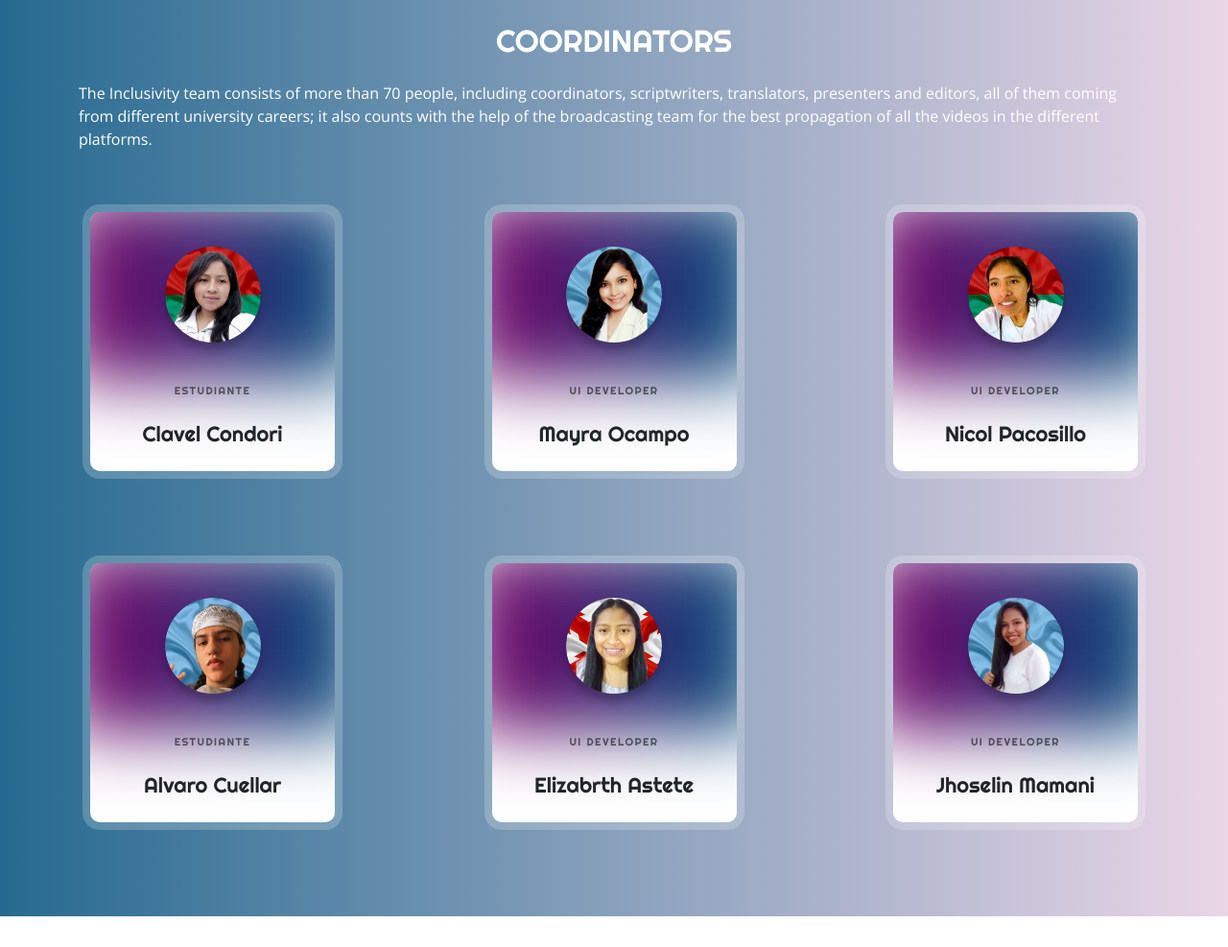
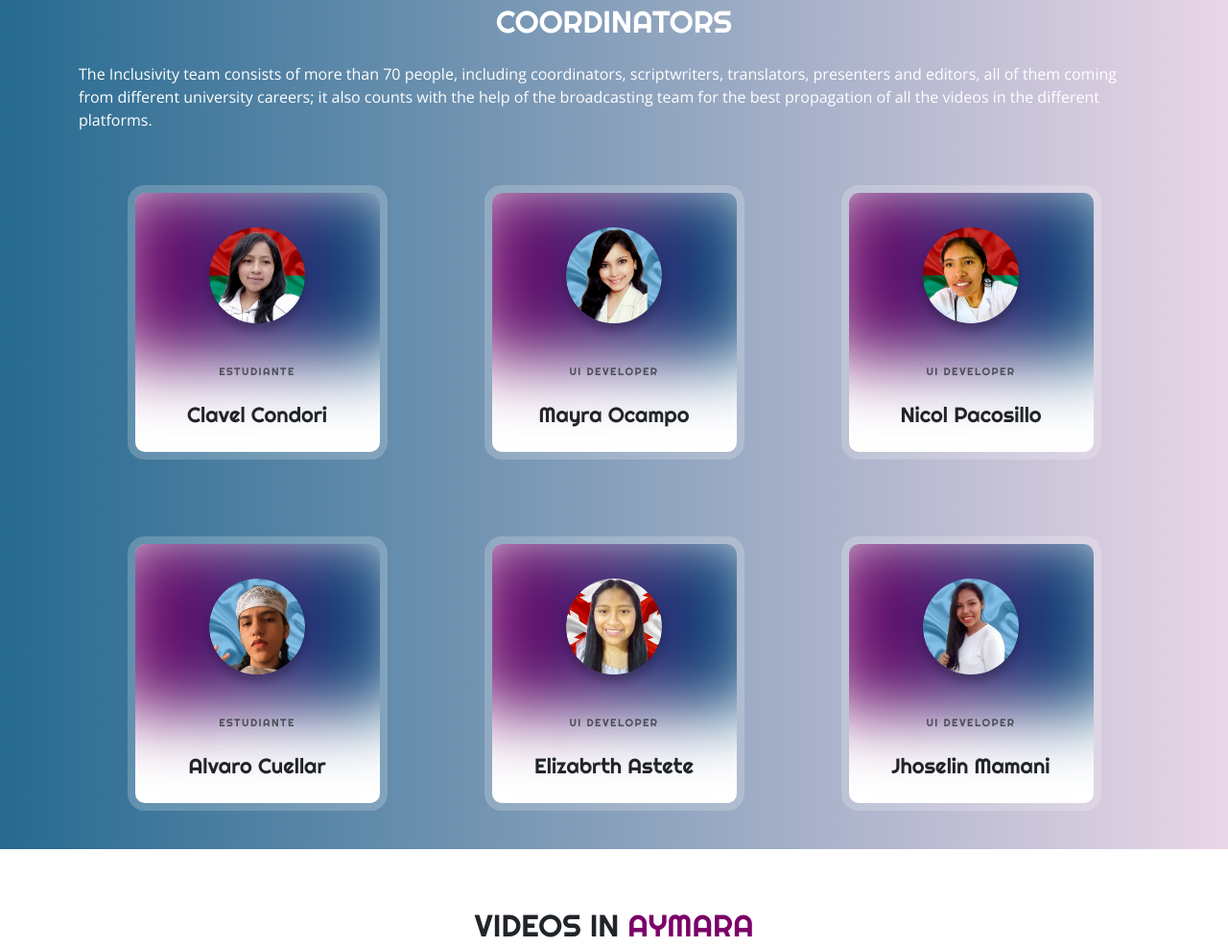
Before and after one commit to Is-Chelo/IGEM-repo, a plain HTML site: page index.html in a window 1280 px wide. Shown: the part 1067-2054 px from the top of the page at 96% size. Drawn offline with nearby package versions, Linux system fonts and the light colour scheme.

Commit message:
Agregado y mejorado colaboradores

```diff
--- a/index.html
+++ b/index.html
@@ -20,7 +20,7 @@
       <nav class="navbar navbar-expand-lg navbar-light fixed-top py-4 " id="nav">
         <div class="container">
 
-          <button class="navbar-toggler" type="button" data-bs-toggle="collapse" data-bs-target="#navbarSupportedContent" aria-controls="navbarSupportedContent" aria-expanded="false" aria-label="Toggle navigation">
+          <button class="navbar-toggler bg-white" type="button" data-bs-toggle="collapse" data-bs-target="#navbarSupportedContent" aria-controls="navbarSupportedContent" aria-expanded="false" aria-label="Toggle navigation">
             <span class="text-white navbar-toggler-icon"></span>
           </button>
           <div class="collapse navbar-collapse" id="navbarSupportedContent">
@@ -63,16 +63,12 @@
 
       <div class="pic-wrapper">
         <figure class="pic-1">
-          <!-- <img src="archivos-InclusivityAward/imágenes/T--Bolivia--InclusivityAward_img1.png" alt="" class="w-100" class="position:absolute"> -->
         </figure>
         <figure class="pic-2">
-          <!-- <img src="archivos-InclusivityAward/imágenes/T--Bolivia--InclusivityAward_img1.png" alt="" class="w-100" class="position:absolute"> -->
         </figure>
         <figure class="pic-3">
-          <!-- <img src="archivos-InclusivityAward/imágenes/T--Bolivia--InclusivityAward_img1.png" alt="" class="w-100" class="position:absolute"> -->
         </figure>
         <figure class="pic-4">
-          <!-- <img src="archivos-InclusivityAward/imágenes/T--Bolivia--InclusivityAward_img1.png" alt="" class="w-100" class="position:absolute"> -->
         </figure>
         <div class="fondo-banner ">
         </div>
@@ -89,7 +85,7 @@
 
 
     <!-- Cards coordinators -->
-    <article class="py-3">
+    <section class="py-3">
       <div class="container">
           <p>Inclusivity Award is part of iGEM Bolivia. The objective is the development of educational videos in the native languages recognized in Bolivia: Aymara, Quechua and Guarani; the purpose of this activity is to break the language barrier when communicating science. In addition, to generate a positive impact on society by disseminating basic knowledge about biology and biotechnology.</p>
 
@@ -99,7 +95,7 @@
 
             <p>In the future, we would like to implement videos in sign language, as well as include other topics of social importance and educational material from different academic areas. </p>
       </div>
-  </article>
+  </section>
 
 
     <section class="bg">
@@ -108,7 +104,7 @@
       <p class="text-white">
         The Inclusivity team consists of more than 70 people, including coordinators, scriptwriters, translators, presenters and editors, all of them coming from different university careers; it also counts with the help of the broadcasting team for the best propagation of all the videos in the different platforms.
       </p>
-      <div class="row justify-content-between mx-0">
+      <div class="row justify-content-around mx-0">
           <div class="col-md-3 col-sm-6 col-10 my-5">
               <div class="card-2">
                   <div class="card-header-2">
@@ -167,7 +163,7 @@
               </div>
           </div>
       </div>
-      <div class="row justify-content-between  mx-0">
+      <div class="row justify-content-around  mx-0">
         <div class="col-md-3 col-sm-6 col-10 my-5">
             <div class="card-2">
                 <div class="card-header-2">
--- a/style.css
+++ b/style.css
@@ -310,6 +310,6 @@ figure {
 .bg{
 
     background-image: linear-gradient(to right, #00507dd9 , #7b006829);
-    padding: 50px
+    padding-top: 30px
 }
 /* end coordinators */
```
